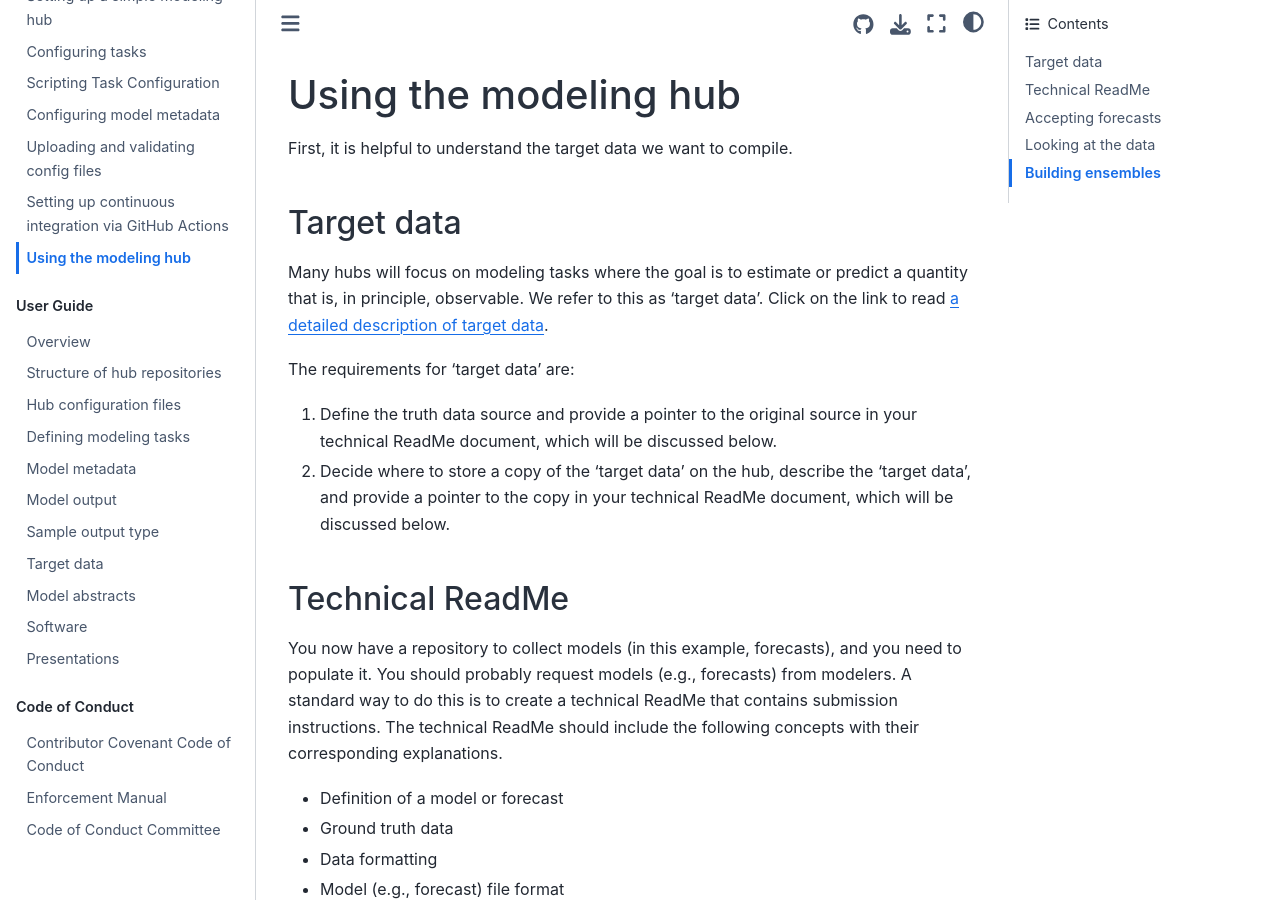
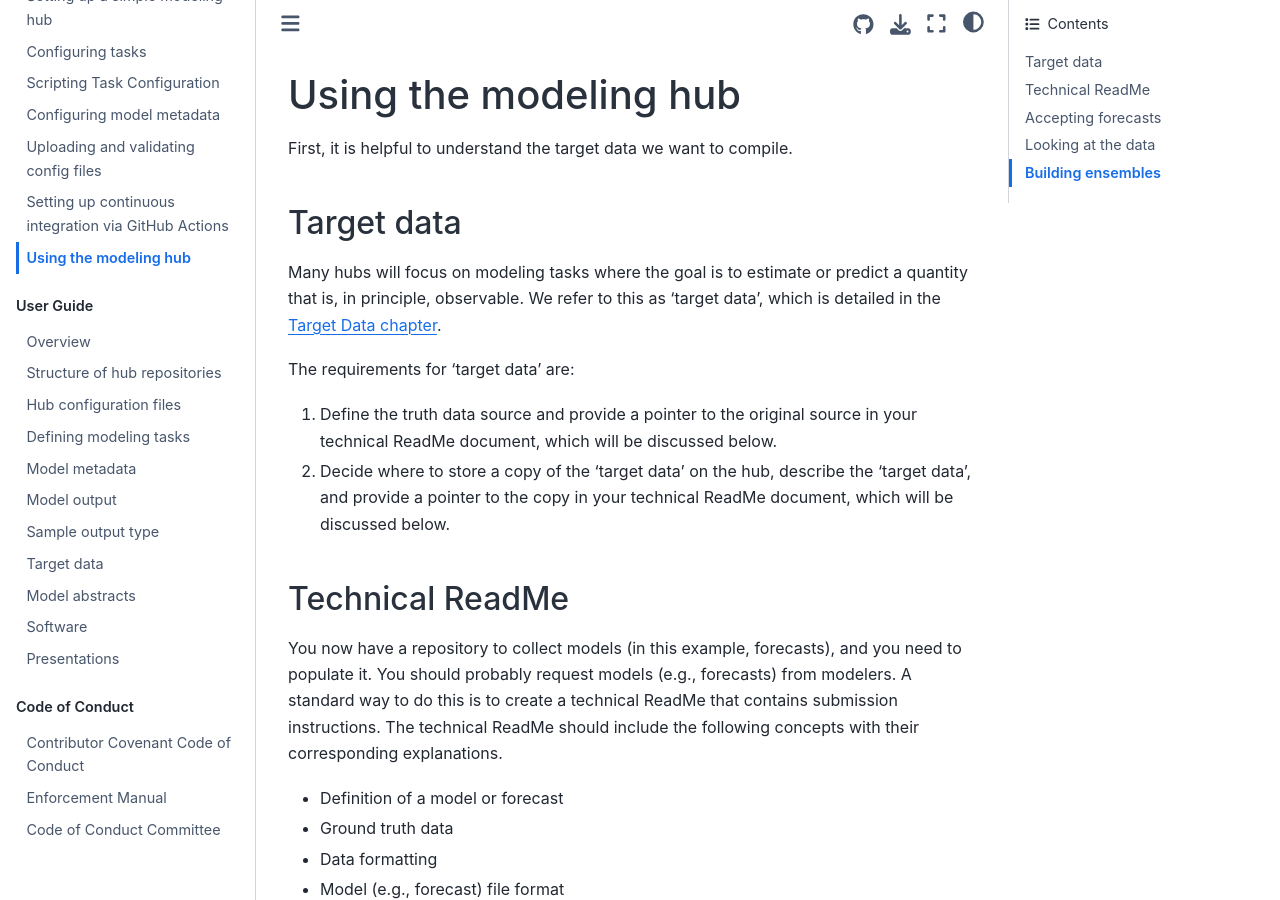
Before and after one commit to hubverse-org/hubDocs, a Sphinx documentation site: the page built from docs/source/quickstart-hub-admin/using-hub.md, in a window 1280 px wide and 900 px high. Built offline with Sphinx 7.4.7 and the Sphinx Book theme 1.1.4, drawn with Linux system fonts in a browser that asks for light colours; comment, search, counter and statistics services are not loaded.

Commit message:
Update docs/source/quickstart-hub-admin/using-hub.md
Co-authored-by: Zhian N. Kamvar <zkamvar@gmail.com>

```diff
--- a/docs/source/quickstart-hub-admin/using-hub.md
+++ b/docs/source/quickstart-hub-admin/using-hub.md
@@ -4,7 +4,7 @@ First, it is helpful to understand the target data we want to compile.
 
 ## Target data
 
-Many hubs will focus on modeling tasks where the goal is to estimate or predict a quantity that is, in principle, observable. We refer to this as 'target data'. Click on the link to read [a detailed description of target data](../user-guide/target-data.md).
+Many hubs will focus on modeling tasks where the goal is to estimate or predict a quantity that is, in principle, observable. We refer to this as 'target data', which is detailed in the [Target Data chapter](../user-guide/target-data.md).
 
 The requirements for 'target data' are:
 1. Define the truth data source and provide a pointer to the original source in your technical ReadMe document, which will be discussed below.
```
